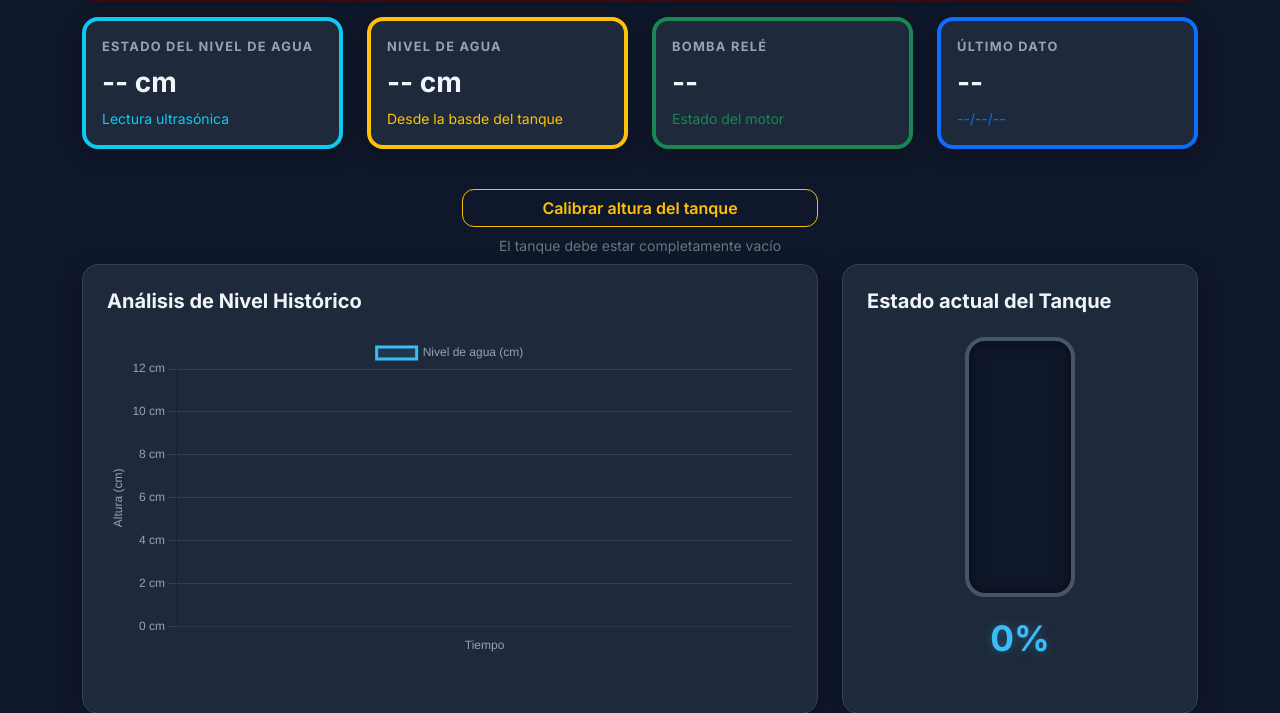
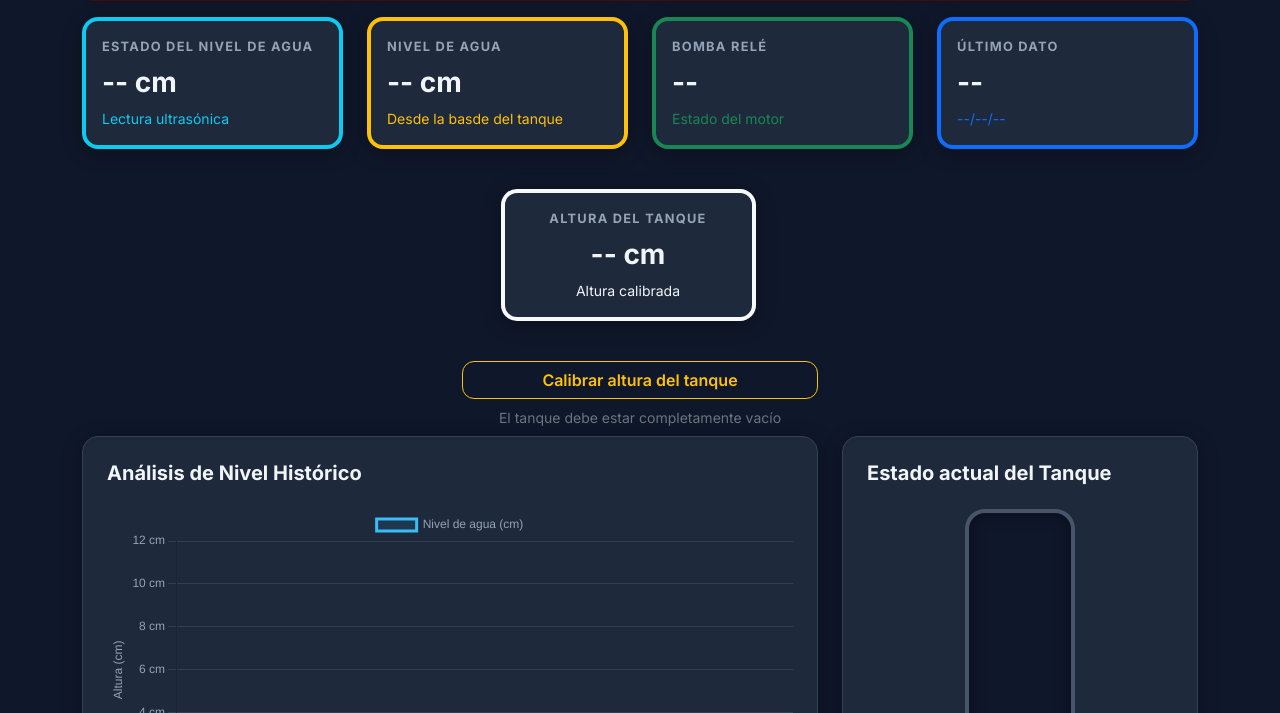
Before and after one commit to BrandonMostacero/Monitoreo_tanque_agua, a Flask app: page /dashboard in a window 1280 px wide. Shown: the part 195-908 px from the top of the page. Run offline with Flask 3, Linux system fonts and the light colour scheme.

Commit message:
index.html V5

```diff
--- a/templates/index.html
+++ b/templates/index.html
@@ -149,6 +149,7 @@
                 <div class="small info-custom">Lectura ultrasónica</div>
             </div>
         </div>
+
         <div class="col-md-3 col-sm-6">
             <div class="card p-3 border-top border-warning border-4">
                 <div class="card-title-custom">Nivel de Agua</div>
@@ -156,6 +157,7 @@
                 <div class="small warning-custom">Desde la basde del tanque</div>
             </div>
         </div>
+
         <div class="col-md-3 col-sm-6">
             <div class="card p-3 border-top border-success border-4">
                 <div class="card-title-custom">Bomba Relé</div>
@@ -163,11 +165,22 @@
                 <div class="small success-custom">Estado del motor</div>
             </div>
         </div>
+
         <div class="col-md-3 col-sm-6">
             <div class="card p-3 border-top border-primary border-4">
                 <div class="card-title-custom">Último Dato</div>
                 <h3 id="ultima-hora" class="fw-bold">--</h3>
                 <div id="ultima-fecha" class="small primary-custom">--/--/--</div>
+            </div>
+        </div>
+
+        <div class="row mt-3 justify-content-center">
+            <div class="col-md-3 col-sm-6">
+                <div class="card p-3 border-top border-light border-4 text-center">
+                    <div class="card-title-custom">Altura del Tanque</div>
+                    <h3 id="altura-tanque" class="fw-bold">-- cm</h3>
+                    <div class="small light-custom">Altura calibrada</div>
+                </div>
             </div>
         </div>
     </div>
```
